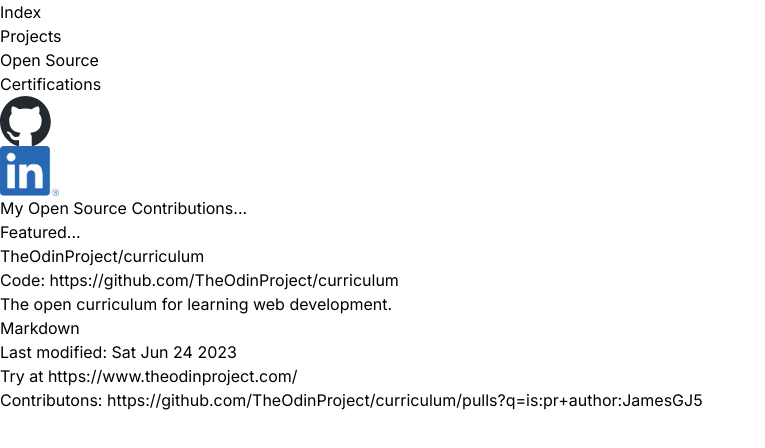
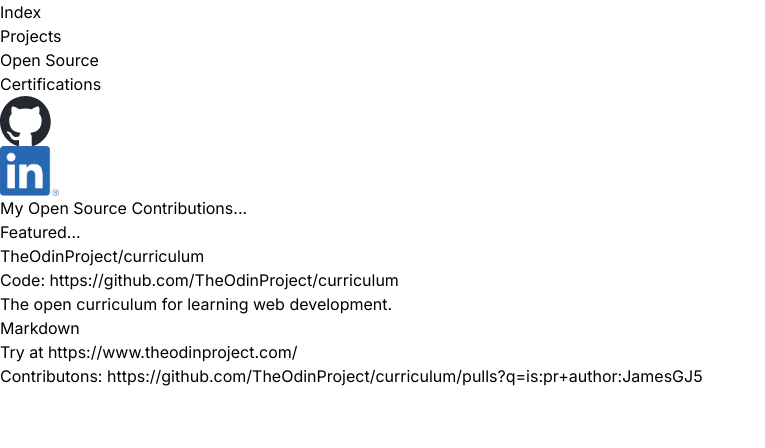
Before and after one commit to wulandari-tech/portfolio-site, a Next.js app: page /open-source in a window 1280 px wide. Shown: the top 448 px of the page, without its empty margins (0-765 px from the left). Built offline with nearby package versions, Linux system fonts and the light colour scheme.

Commit message:
Remove lastModified from Project

```diff
--- a/components/Project.tsx
+++ b/components/Project.tsx
@@ -6,7 +6,7 @@ function makeRepoURL(repoName: string): string {
 }
 
 export default function Project({ project }: ProjectProps) {
-    const { repoName, repoDescripion, languagesUsed, lastModified, deploymentURL, projectImageSrc } = project;
+    const { repoName, repoDescripion, languagesUsed, deploymentURL, projectImageSrc } = project;
     const repoURL = makeRepoURL(repoName);
     return (
         // TODO: consider replacing the outer div with just <></> here and in similar components to make them more modular
@@ -21,9 +21,6 @@ export default function Project({ project }: ProjectProps) {
             <p>
                 {languagesUsed.join(', ')}
             </p>
-            <p>
-                Last modified: {lastModified.toDateString()}
-            </p>
             {deploymentURL && <p>
                 Try at <a aria-label='Link to deployment (opens in new tab)' href={deploymentURL} target='_blank'>{deploymentURL}</a>
             </p>}
--- a/types/index.ts
+++ b/types/index.ts
@@ -50,7 +50,7 @@ export interface Project {
 }
 
 export interface ProjectProps {
-    project: Project,
+    project: Omit<Project, 'lastModified'>,
 }
 
 export interface OpenSourceProjectProps extends ProjectProps {
```
